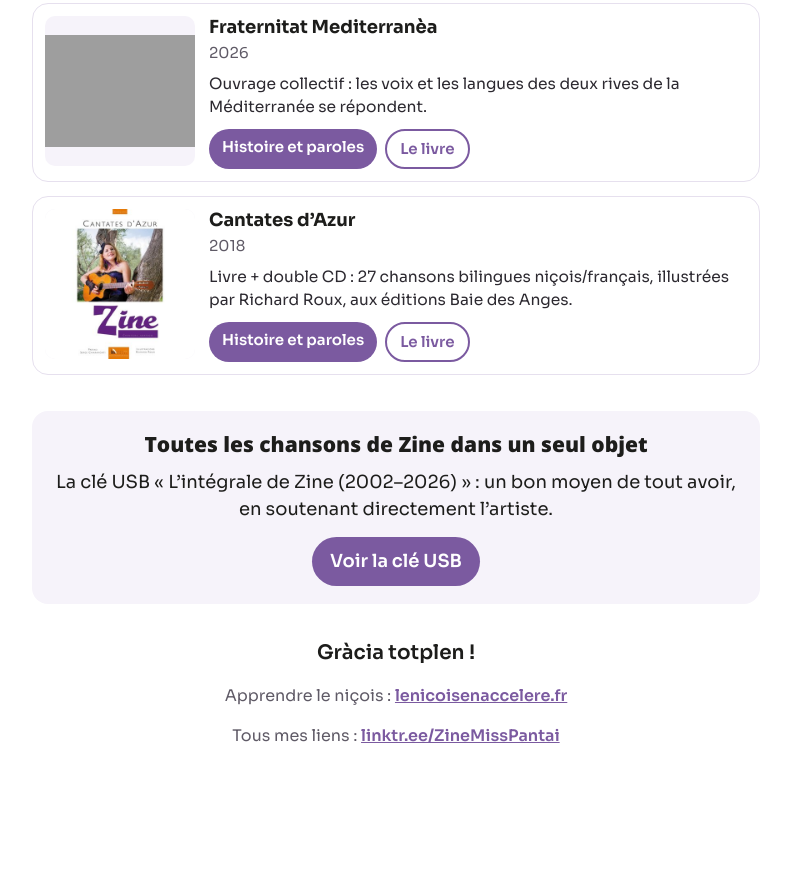
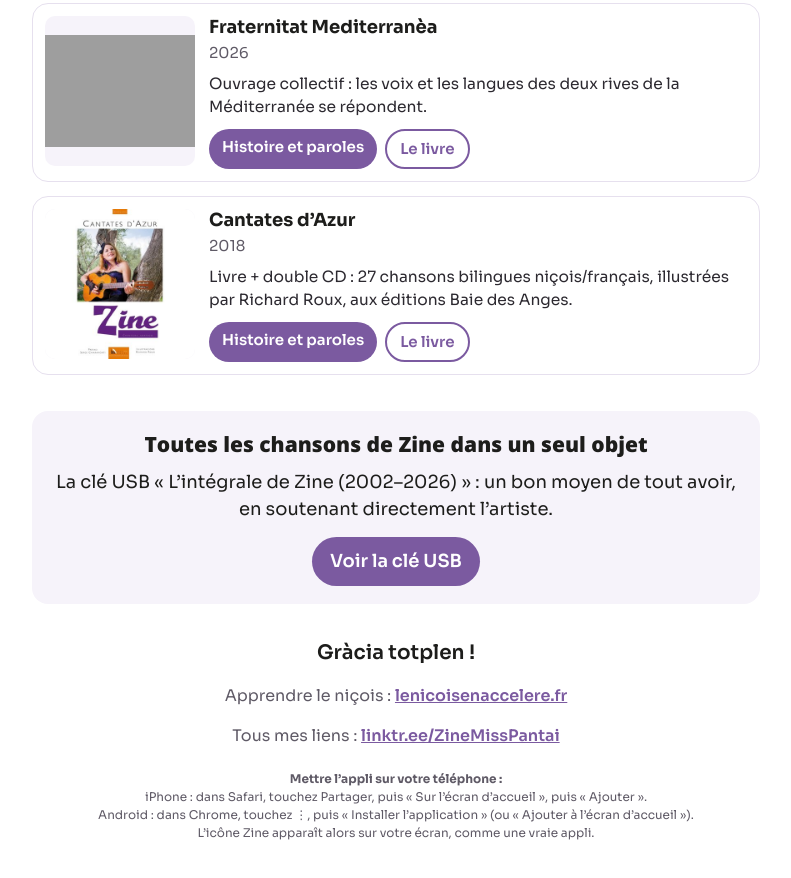
Before and after one commit to zine-nissart/zine-musica, a plain HTML site: page index.html in a window 1280 px wide. Shown: the part 9363-10241 px from the top of the page, without its empty margins (244-1035 px from the left). Before the commit the page ends 10187 px from the top, so only its background shows below. Drawn offline with nearby package versions, Linux system fonts and the light colour scheme; grey boxes are pictures that could not be loaded.

Commit message:
Icône avec le logo Zine entier ; mode d'emploi d'installation en pied de page
Co-Authored-By: Claude Opus 5.5 <noreply@anthropic.com>
Claude-Session: https://claude.ai/code/session_01DxSzG7v1U19mWFQdWHuyFH

```diff
--- a/index.html
+++ b/index.html
@@ -80,6 +80,7 @@
   .integrale a{display:inline-block;margin-top:6px;text-decoration:none;font-weight:600;padding:11px 18px;border-radius:999px;background:var(--violet);color:#fff}
   footer{margin-top:34px;text-align:center;font-size:16px;color:var(--gris)}
   footer a{color:var(--violet);font-weight:600}
+  footer .installer{font-size:12px;line-height:1.5;margin-top:22px}
   .merci{font-size:20px;color:var(--encre);font-weight:600;margin-bottom:8px}
 </style>
 </head>
@@ -139,6 +140,10 @@
     <p class="merci">Gràcia totplen !</p>
     <p>Apprendre le niçois : <a href="https://lenicoisenaccelere.fr">lenicoisenaccelere.fr</a></p>
     <p>Tous mes liens : <a href="https://linktr.ee/ZineMissPantai">linktr.ee/ZineMissPantai</a></p>
+    <p class="installer"><b>Mettre l’appli sur votre téléphone :</b><br>
+      iPhone : dans Safari, touchez Partager, puis « Sur l’écran d’accueil », puis « Ajouter ».<br>
+      Android : dans Chrome, touchez ⋮, puis « Installer l’application » (ou « Ajouter à l’écran d’accueil »).<br>
+      L’icône Zine apparaît alors sur votre écran, comme une vraie appli.</p>
   </footer>
 </div>
 
--- a/sw.js
+++ b/sw.js
@@ -1,5 +1,5 @@
 // Petit service worker : garde l'appli disponible hors connexion (pages et pochettes).
-const CACHE = 'zine-musica-v1';
+const CACHE = 'zine-musica-v2';
 self.addEventListener('install', e => { self.skipWaiting(); });
 self.addEventListener('activate', e => { e.waitUntil(self.clients.claim()); });
 self.addEventListener('fetch', e => {
```
Also changed, not shown: icone-180.png, icone-512.png, icone.svg.
